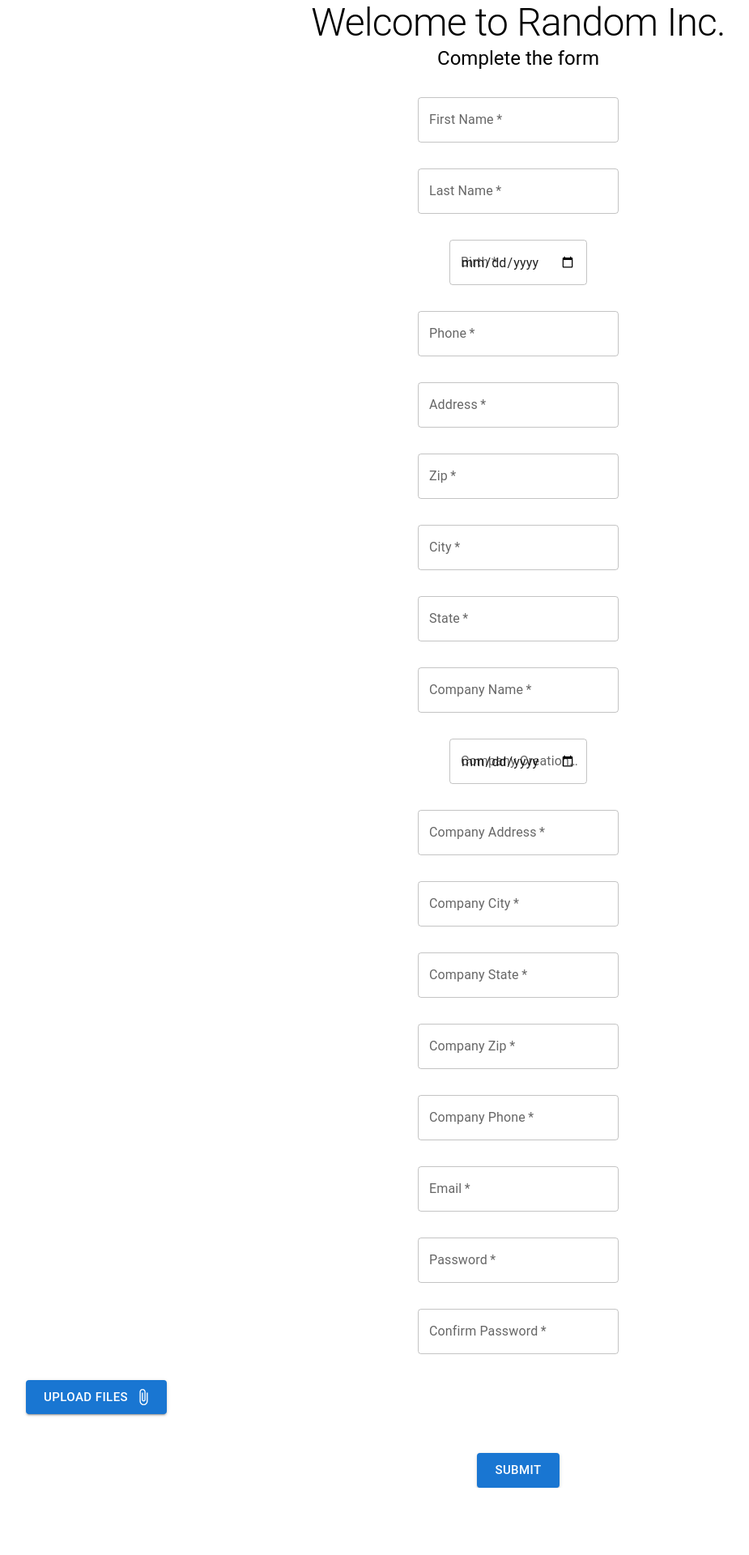
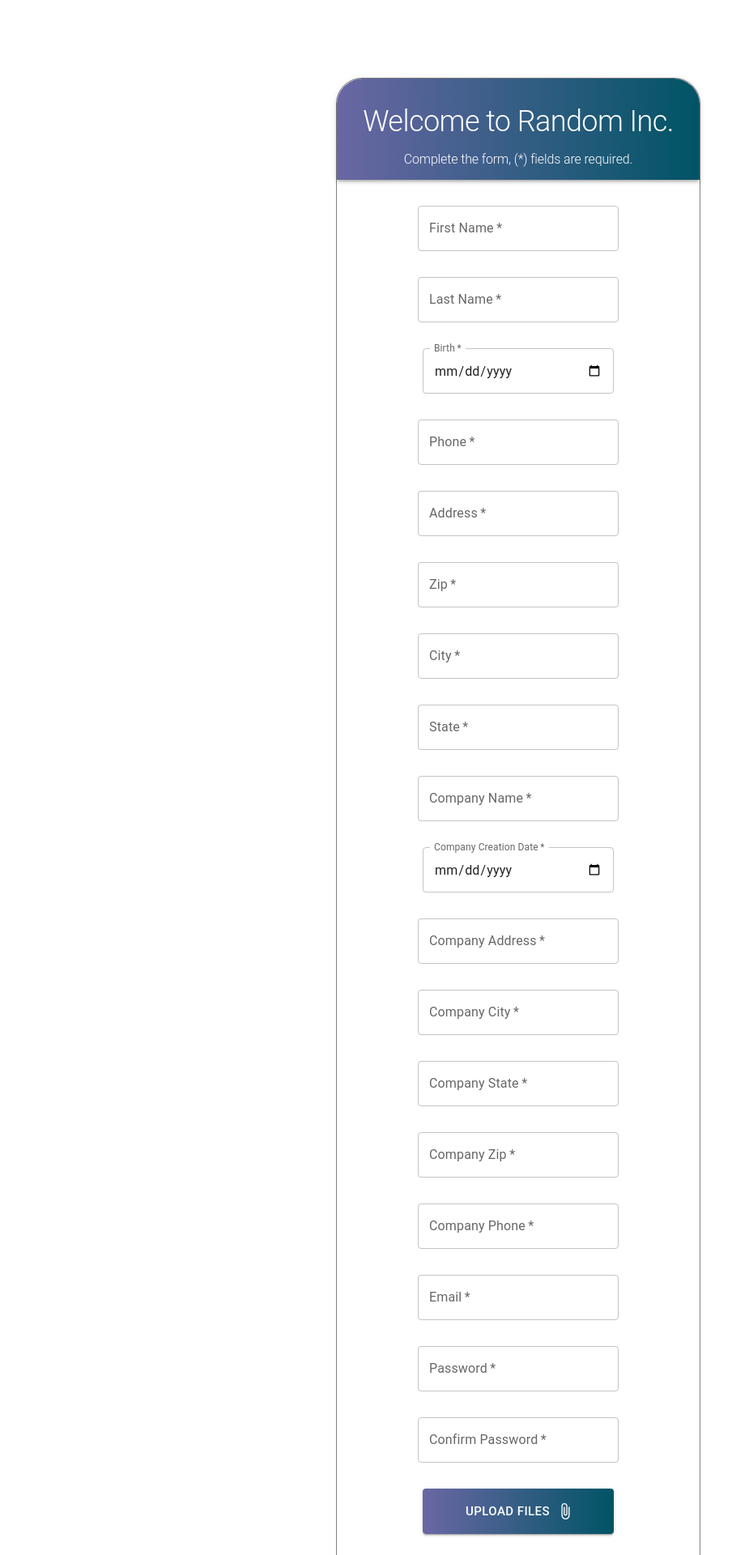
Before and after one commit to FernandoCalvitti/form-with-encryption, a React (Create React App) app: page / in a window 1280 px wide. Shown: the top 1920 px of the page at 81% size, without its empty margins (0-925 px from the left). Before the commit the page ends 1837 px from the top, so only its background shows below. Built offline with nearby package versions, Linux system fonts and the light colour scheme.

Commit message:
Added basic styles

```diff
--- a/src/components/FilesList/FilesList.tsx
+++ b/src/components/FilesList/FilesList.tsx
@@ -8,18 +8,31 @@ import {
   ListItemText,
 } from "@mui/material";
 
-import FolderIcon from "@mui/icons-material/Folder";
+import CheckCircleRoundedIcon from "@mui/icons-material/CheckCircleRounded";
 import DeleteIcon from "@mui/icons-material/Delete";
 
 type Props = { files: File[]; handlerRemove: (name: string) => void };
 
 const FilesList: React.FC<Props> = ({ files, handlerRemove }) => {
   return (
-    <List>
+    <List
+      sx={{
+        width: "100%",
+        minWidth: "64px",
+        margin: "1rem auto",
+      }}
+    >
       {files.map((file: any, index) => {
         const { name, loading } = file;
         return (
           <ListItem
+            sx={{
+              maxWidth: "500px",
+              minWidth: "64px",
+              margin: "1rem auto",
+              width: "80%",
+              padding: "0 8px ",
+            }}
             key={`${index}${name}`}
             secondaryAction={
               <IconButton
@@ -33,10 +46,18 @@ const FilesList: React.FC<Props> = ({ files, handlerRemove }) => {
           >
             <ListItemAvatar>
               <Avatar>
-                <FolderIcon />
+                <CheckCircleRoundedIcon />
               </Avatar>
             </ListItemAvatar>
-            <ListItemText>{name}</ListItemText>
+            <ListItemText
+              sx={{
+                fontSize: "12px",
+                overflow: "hidden",
+                maxWidth: "60%",
+              }}
+            >
+              {name}
+            </ListItemText>
           </ListItem>
         );
       })}
--- a/src/components/Form/Form.tsx
+++ b/src/components/Form/Form.tsx
@@ -1,4 +1,4 @@
-import { Button, Typography } from "@mui/material";
+import { Button, Stack, Typography } from "@mui/material";
 import React, { useCallback, useState } from "react";
 import { useDispatch, useSelector } from "react-redux";
 import { updateField } from "../../app/reducers/form/formSlice";
@@ -8,11 +8,13 @@ import Input from "../Input";
 import { SECRET_KEY } from "../../constants/constants";
 import useHttp from "../../hooks/useHttp";
 import { Box } from "@mui/system";
+import SaveIcon from "@mui/icons-material/Save";
 
 type Props = {};
 
 const Form = (props: Props) => {
   const [files, setFiles] = useState<File[]>([]);
+  const [errors, setErrors] = useState<{ [key: string]: string | null }>({});
   const stateFromStore = useSelector((state: any) => state);
   const dispatch = useDispatch();
   const { loading, error, data, handleSubmit } = useHttp();
@@ -21,6 +23,28 @@ const Form = (props: Props) => {
     (event: React.ChangeEvent<HTMLInputElement>) => {
       const name = event.target.name;
       const value = event.target.value;
+      console.log("nombre del campo: " + name);
+
+      let error: string | null = null;
+
+      switch (name) {
+        case "firstName":
+        case "lastName":
+        case "address":
+        case "zip":
+        case "city":
+        case "state":
+        case "companyName":
+        case "companyAddress":
+        case "companyCity":
+        case "companyState":
+        case "companyZip":
+          if (value.trim() === "") {
+            error = "Required field!";
+          }
+      }
+      setErrors((errors) => ({ ...errors, [name]: error }));
+
       dispatch(updateField({ name, value }));
     },
     [dispatch]
@@ -55,12 +79,39 @@ const Form = (props: Props) => {
   };
 
   return (
-    <Box component={"main"}>
-      <Typography variant="h1" fontSize={48}>
-        Welcome to Random Inc.
-      </Typography>
-      <Typography variant="h5"> Complete the form </Typography>
-      <form>
+    <Box
+      component={"main"}
+      m={"4rem"}
+      display="flex"
+      flexDirection={"column"}
+      justifyContent="center"
+      alignItems={"center"}
+    >
+      <form
+        style={{
+          margin: "2rem",
+          border: "1px solid grey",
+          borderRadius: "2rem",
+        }}
+      >
+        <Stack
+          sx={{
+            boxShadow: 3,
+            borderTopLeftRadius: "2rem",
+            borderTopRightRadius: "2rem",
+            padding: "1rem",
+            background:
+              "linear-gradient(90deg, rgba(106,103,164,1) 0%, rgba(0,84,101,1) 100%)",
+            color: "white",
+          }}
+        >
+          <Typography variant="h1" fontSize={36} m={"1rem"}>
+            Welcome to Random Inc.
+          </Typography>
+          <Typography variant="h2" fontSize={16}>
+            Complete the form, (*) fields are required.
+          </Typography>
+        </Stack>
         {inputs.map((input: any) => (
           <Input
             key={input.id}
@@ -68,16 +119,27 @@ const Form = (props: Props) => {
             handleChange={
               input.name !== "files" ? handleFormValueChange : handleFileEvent
             }
+            error={!!errors[input.name] || undefined}
+            helperText={errors[input.name] || null}
             {...input}
           />
         ))}
         <FilesList files={files} handlerRemove={handleRemoveFile} />
         <Button
+          size="large"
           variant="contained"
-          size="large"
+          endIcon={<SaveIcon />}
+          sx={{
+            maxWidth: "100%",
+            width: "236px",
+            height: "56px",
+            background:
+              "linear-gradient(90deg, rgba(106,103,164,1) 0%, rgba(0,84,101,1) 100%)",
+            marginBottom: "2rem",
+          }}
           onClick={(e) => handleSubmit(e, stateFromStore, files, SECRET_KEY)}
         >
-          Submit
+          Register
         </Button>
       </form>
     </Box>
--- a/src/components/Input/Input.tsx
+++ b/src/components/Input/Input.tsx
@@ -10,10 +10,23 @@ type Props = {
   id: string;
   value: string;
   handleChange: any;
+  error: string | null;
+  helperText: string | null;
 };
 
 const Input: React.FC<Props> = (props) => {
-  const { placeholder, label, id, value, handleChange, ...input } = props;
+  const {
+    placeholder,
+    label,
+    id,
+    value,
+    error,
+    handleChange,
+    helperText,
+    ...input
+  } = props;
+
+  const isDateInput = label === "Company Creation Date" || label === "Birth";
 
   return (
     <Box m={4}>
@@ -23,14 +36,30 @@ const Input: React.FC<Props> = (props) => {
           {...input}
           onChange={handleChange}
           variant={"outlined"}
+          error={!!error}
+          helperText={!!error ? helperText : ""}
+          InputLabelProps={isDateInput ? { shrink: true } : {}}
+          sx={isDateInput ? { maxWidth: "100%", width: "236px" } : {}}
         />
       ) : (
-        <Stack direction="row" alignItems="center" spacing={2}>
+        <Stack
+          direction="row"
+          alignItems="center"
+          spacing={2}
+          justifyContent="center"
+        >
           <Button
             size="large"
             variant="contained"
             component="label"
             endIcon={<AttachFileIcon />}
+            sx={{
+              maxWidth: "100%",
+              width: "236px",
+              height: "56px",
+              background:
+                "linear-gradient(90deg, rgba(106,103,164,1) 0%, rgba(0,84,101,1) 100%)",
+            }}
           >
             Upload Files
             <input onChange={handleChange} hidden multiple type="file" />
```
